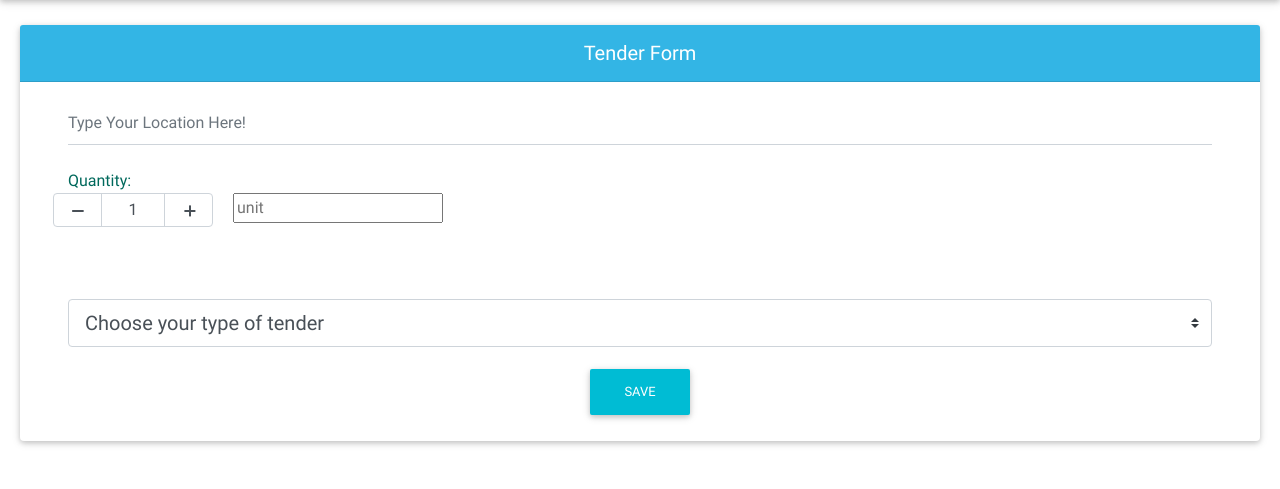
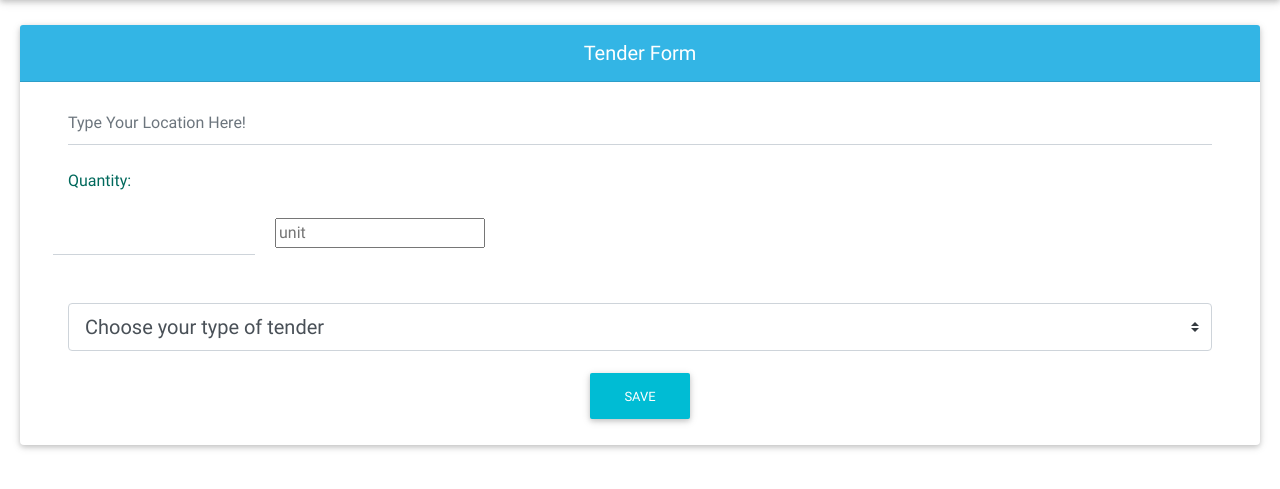
Before and after one commit to smart-india-hackathon19/agriconnect, a Django app: page /tender_form/ in a window 1280 px wide. Shown: the part 56-545 px from the top of the page. Run offline with Django 3.2, Linux system fonts and the light colour scheme; some libraries are stand-ins or nearby versions.

Commit message:
debugged tender form

```diff
--- a/farmer/templates/farmer/tender_form.html
+++ b/farmer/templates/farmer/tender_form.html
@@ -114,24 +114,29 @@
 		        <input type="text" placeholder="Type Your Location Here!" class="form-control">
 		    </div>
 
-		    <div style="text-align: left;">
+		    <div style="text-align: left;" >
 		    Quantity:
 		</div>
 
 			<div class="row">
 				<div class="column1">
 
-		    <div class="def-number-input number-input" >
+		    <!-- <div class="def-number-input number-input" >
   			<button onclick="this.parentNode.querySelector('input[type=number]').stepDown()" class="minus"></button>
   			<input class="quantity" min="0" name="quantity" value="1" type="number">
   			<button onclick="this.parentNode.querySelector('input[type=number]').stepUp()" class="plus"></button>
-  			</div>
+  			</div> -->
+  			<!-- Material input -->
+<div class="md-form">
+  <input type="number" id="numberExample" class="form-control">
+  <label for="numberExample"></label>
+</div>
 
   				</div>
 
   				<div class="column2" >
 
-    				<input placeholder="unit" style="margin-left: 20px;">
+    				<input placeholder="unit" style="margin-left: 20px; margin-top: 25px;">
   				</div>
 
 			</div>
```
